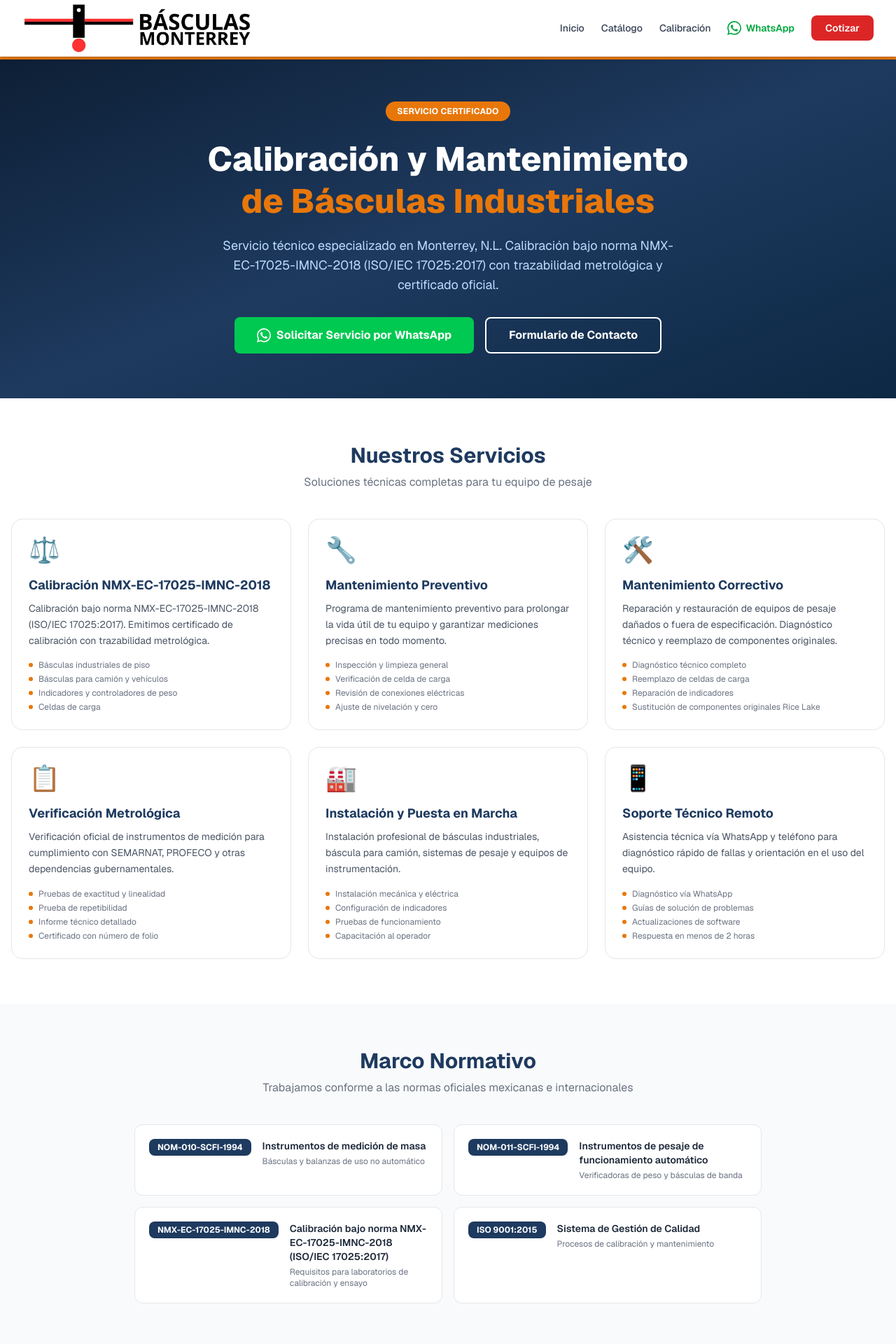
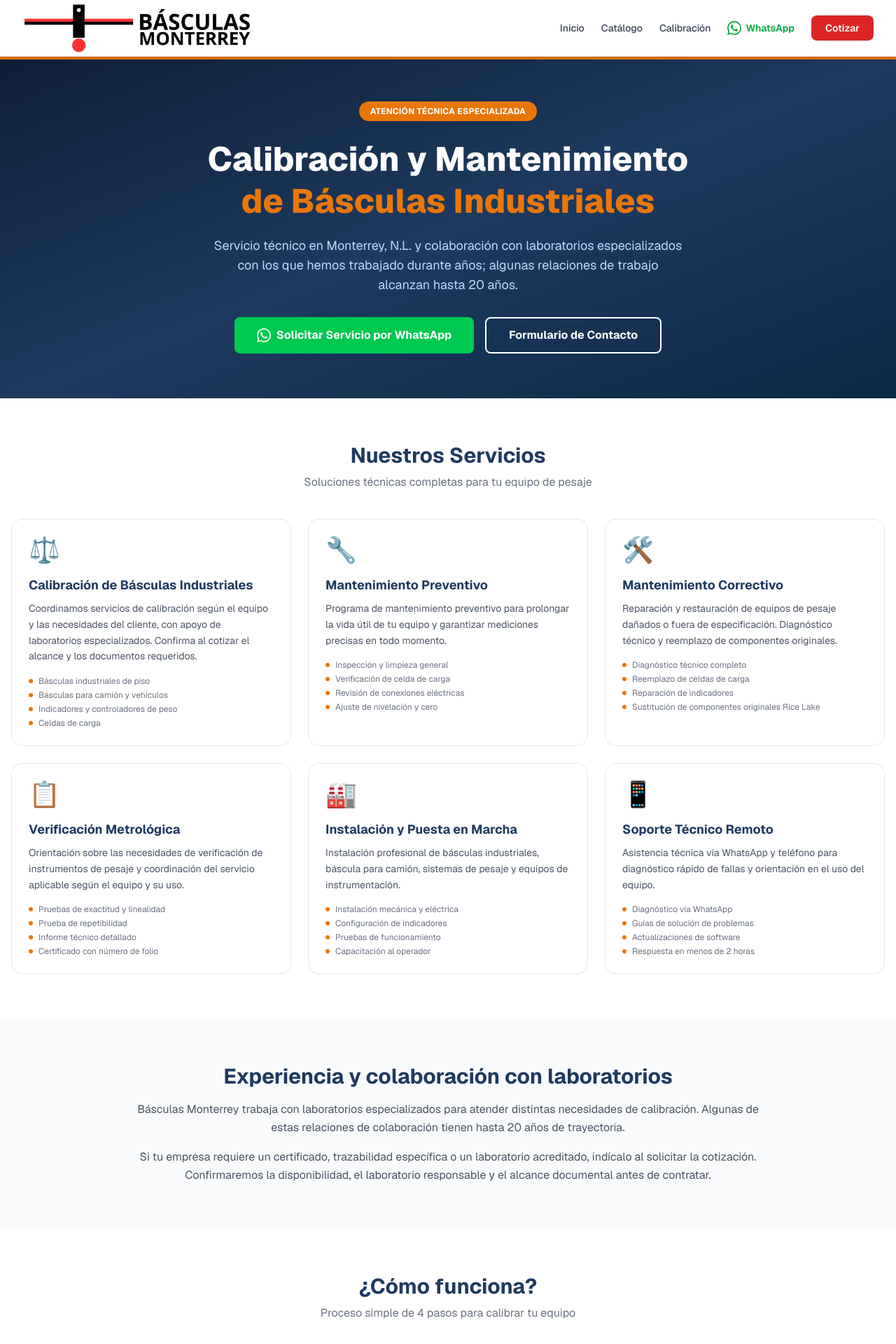
Before and after one commit to resortsbd-rgb/Basculas-Monterrey, a Next.js app: page /calibracion in a window 1280 px wide. Shown: the top 1920 px of the page at 70% size. Built offline with nearby package versions, Linux system fonts and the light colour scheme.

Commit message:
feat: clarify calibration partner claims and add privacy notice

```diff
--- a/src/app/calibracion/page.tsx
+++ b/src/app/calibracion/page.tsx
@@ -3,15 +3,15 @@ import JsonLd from "@/components/JsonLd";
 
 export const metadata = {
   title: "Calibración y Mantenimiento | Básculas Monterrey",
-  description: "Servicio de calibración y mantenimiento de básculas industriales en Monterrey bajo norma NMX-EC-17025-IMNC-2018 (ISO/IEC 17025:2017). Certificación, ajuste y verificación de equipos de pesaje.",
+  description: "Solicita calibración y mantenimiento de básculas industriales en Monterrey. Colaboración con laboratorios especializados y atención técnica para empresas.",
   alternates: { canonical: "/calibracion" },
 };
 
 const servicios = [
   {
     icono: "⚖️",
-    titulo: "Calibración NMX-EC-17025-IMNC-2018",
-    descripcion: "Calibración bajo norma NMX-EC-17025-IMNC-2018 (ISO/IEC 17025:2017). Emitimos certificado de calibración con trazabilidad metrológica.",
+    titulo: "Calibración de Básculas Industriales",
+    descripcion: "Coordinamos servicios de calibración según el equipo y las necesidades del cliente, con apoyo de laboratorios especializados. Confirma al cotizar el alcance y los documentos requeridos.",
     detalle: ["Básculas industriales de piso", "Básculas para camión y vehículos", "Indicadores y controladores de peso", "Celdas de carga"],
   },
   {
@@ -29,7 +29,7 @@ const servicios = [
   {
     icono: "📋",
     titulo: "Verificación Metrológica",
-    descripcion: "Verificación oficial de instrumentos de medición para cumplimiento con SEMARNAT, PROFECO y otras dependencias gubernamentales.",
+    descripcion: "Orientación sobre las necesidades de verificación de instrumentos de pesaje y coordinación del servicio aplicable según el equipo y su uso.",
     detalle: ["Pruebas de exactitud y linealidad", "Prueba de repetibilidad", "Informe técnico detallado", "Certificado con número de folio"],
   },
   {
@@ -44,13 +44,6 @@ const servicios = [
     descripcion: "Asistencia técnica vía WhatsApp y teléfono para diagnóstico rápido de fallas y orientación en el uso del equipo.",
     detalle: ["Diagnóstico vía WhatsApp", "Guías de solución de problemas", "Actualizaciones de software", "Respuesta en menos de 2 horas"],
   },
-];
-
-const normativas = [
-  { clave: "NOM-010-SCFI-1994", titulo: "Instrumentos de medición de masa", alcance: "Básculas y balanzas de uso no automático" },
-  { clave: "NOM-011-SCFI-1994", titulo: "Instrumentos de pesaje de funcionamiento automático", alcance: "Verificadoras de peso y básculas de banda" },
-  { clave: "NMX-EC-17025-IMNC-2018", titulo: "Calibración bajo norma NMX-EC-17025-IMNC-2018 (ISO/IEC 17025:2017)", alcance: "Requisitos para laboratorios de calibración y ensayo" },
-  { clave: "ISO 9001:2015", titulo: "Sistema de Gestión de Calidad", alcance: "Procesos de calibración y mantenimiento" },
 ];
 
 const preguntasFrecuentes = [
@@ -89,15 +82,14 @@ export default function CalibracionPage() {
         <div className="absolute top-0 left-0 right-0 h-1 bg-[#e8770a]" />
         <div className="max-w-7xl mx-auto text-center">
           <div className="inline-block bg-[#e8770a] text-white text-xs font-bold px-4 py-1.5 rounded-full uppercase tracking-wide mb-6">
-            Servicio Certificado
+            Atención Técnica Especializada
           </div>
           <h1 className="text-4xl md:text-5xl font-extrabold mb-5 leading-tight">
             Calibración y Mantenimiento<br />
             <span className="text-[#e8770a]">de Básculas Industriales</span>
           </h1>
           <p className="text-lg text-blue-200 mb-8 max-w-2xl mx-auto">
-            Servicio técnico especializado en Monterrey, N.L. Calibración bajo norma NMX-EC-17025-IMNC-2018 (ISO/IEC 17025:2017)
-            con trazabilidad metrológica y certificado oficial.
+            Servicio técnico en Monterrey, N.L. y colaboración con laboratorios especializados con los que hemos trabajado durante años; algunas relaciones de trabajo alcanzan hasta 20 años.
           </p>
           <div className="flex flex-col sm:flex-row gap-4 justify-center">
             <a
@@ -146,22 +138,12 @@ export default function CalibracionPage() {
         </div>
       </section>
 
-      {/* Normativas */}
+      {/* Colaboración técnica */}
       <section className="py-16 px-4 bg-gray-50">
-        <div className="max-w-7xl mx-auto">
-          <h2 className="text-3xl font-bold text-[#1e3a5f] text-center mb-2">Marco Normativo</h2>
-          <p className="text-gray-500 text-center mb-10">Trabajamos conforme a las normas oficiales mexicanas e internacionales</p>
-          <div className="grid grid-cols-1 md:grid-cols-2 gap-4 max-w-4xl mx-auto">
-            {normativas.map((n) => (
-              <div key={n.clave} className="bg-white border border-gray-200 rounded-xl p-5 flex gap-4 items-start">
-                <div className="bg-[#1e3a5f] text-white rounded-lg px-3 py-1 text-xs font-bold whitespace-nowrap">{n.clave}</div>
-                <div>
-                  <p className="font-semibold text-gray-800 text-sm">{n.titulo}</p>
-                  <p className="text-gray-500 text-xs mt-1">{n.alcance}</p>
-                </div>
-              </div>
-            ))}
-          </div>
+        <div className="max-w-4xl mx-auto text-center">
+          <h2 className="text-3xl font-bold text-[#1e3a5f] mb-4">Experiencia y colaboración con laboratorios</h2>
+          <p className="text-gray-600 leading-relaxed mb-4">Básculas Monterrey trabaja con laboratorios especializados para atender distintas necesidades de calibración. Algunas de estas relaciones de colaboración tienen hasta 20 años de trayectoria.</p>
+          <p className="text-gray-600 leading-relaxed">Si tu empresa requiere un certificado, trazabilidad específica o un laboratorio acreditado, indícalo al solicitar la cotización. Confirmaremos la disponibilidad, el laboratorio responsable y el alcance documental antes de contratar.</p>
         </div>
       </section>
 
@@ -177,7 +159,7 @@ export default function CalibracionPage() {
                 { paso: "01", titulo: "Contacto y diagnóstico", desc: "Escríbenos por WhatsApp o usa el formulario. Nos describes tu equipo y necesidades." },
                 { paso: "02", titulo: "Cotización sin cargo", desc: "Te enviamos una cotización detallada con el alcance del servicio, tiempo estimado y costo." },
                 { paso: "03", titulo: "Servicio en sitio o taller", desc: "Nuestros técnicos van a tu planta o recibimos el equipo en nuestro taller en Monterrey." },
-                { paso: "04", titulo: "Certificado y entrega", desc: "Entregamos el equipo calibrado con su certificado bajo norma NMX-EC-17025-IMNC-2018 (ISO/IEC 17025:2017) y reporte técnico detallado." },
+                { paso: "04", titulo: "Documentación y entrega", desc: "Se entrega la documentación acordada en la cotización, según el tipo de servicio y el laboratorio que intervenga." },
               ].map((item) => (
                 <div key={item.paso} className="relative flex gap-6 items-start">
                   <div className="flex-shrink-0 w-16 h-16 bg-[#1e3a5f] text-white rounded-full flex items-center justify-center font-extrabold text-lg z-10">
```
